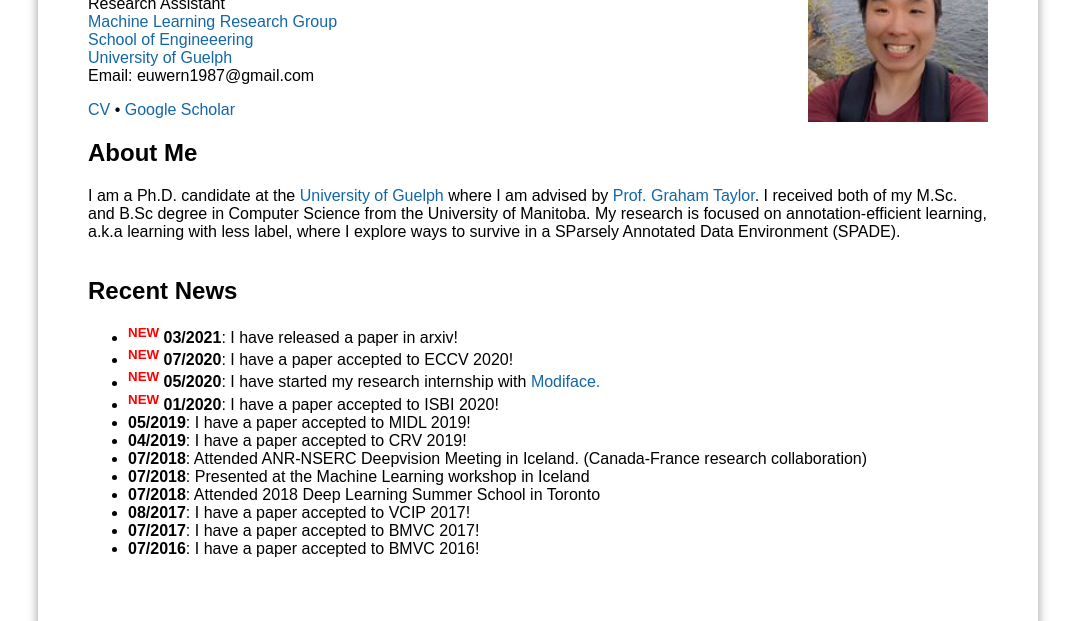
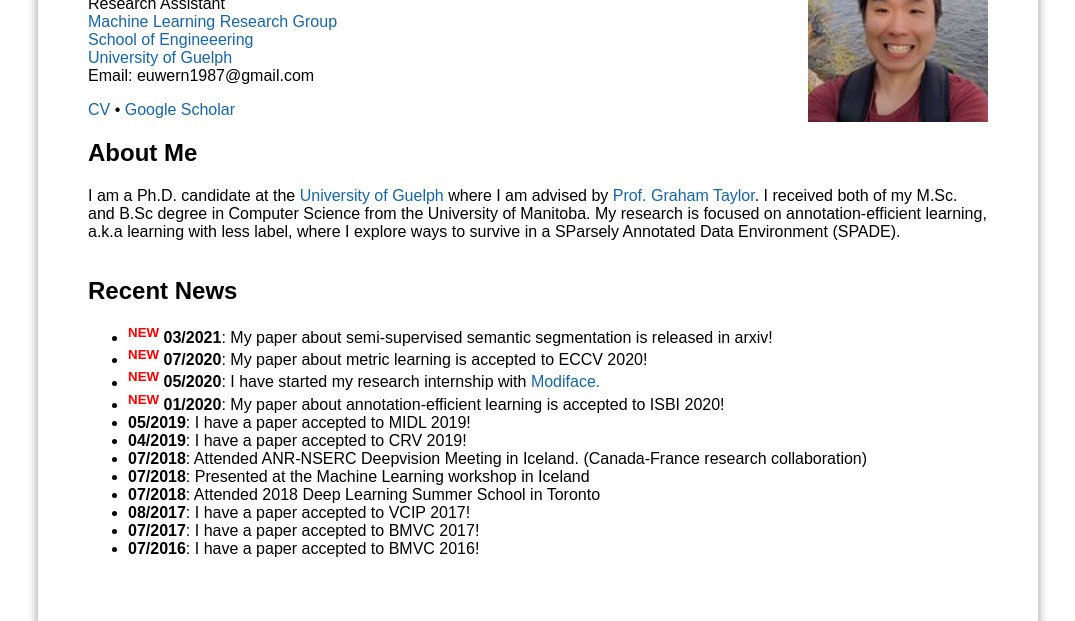
Before and after one commit to euwern/euwern.github.io, a plain HTML site: page index.html in a window 1280 px wide. Shown: the part 136-757 px from the top of the page, without its empty margins (102-1177 px from the left). Drawn offline with Linux system fonts and the light colour scheme.

Commit message:
Update index.html

```diff
--- a/index.html
+++ b/index.html
@@ -89,10 +89,10 @@ both of my M.Sc. and B.Sc. degree in Computer Science from the University of Man
   <!--<p>&nbsp;</p>-->
     <h2>Recent News</h2>
     <ul>
-	<li><sup><font color="red"><b>NEW</b></font></sup> <b>03/2021</b>: I have released a paper in arxiv!</li>
- 	<li><sup><font color="red"><b>NEW</b></font></sup> <b>07/2020</b>: I have a paper accepted to ECCV 2020!</li>
+	<li><sup><font color="red"><b>NEW</b></font></sup> <b>03/2021</b>: My paper about semi-supervised semantic segmentation is released in arxiv!</li>
+ 	<li><sup><font color="red"><b>NEW</b></font></sup> <b>07/2020</b>: My paper about metric learning is accepted to ECCV 2020!</li>
   	<li><sup><font color="red"><b>NEW</b></font></sup> <b>05/2020</b>: I have started my research internship with <a href='http://modiface.com/' target='_new'>Modiface.</a></li>
-	<li><sup><font color="red"><b>NEW</b></font></sup> <b>01/2020</b>: I have a paper accepted to ISBI 2020!</li>
+	<li><sup><font color="red"><b>NEW</b></font></sup> <b>01/2020</b>: My paper about annotation-efficient learning is accepted to ISBI 2020!</li>
         <li><b>05/2019</b>: I have a paper accepted to MIDL 2019!</li>
         <li><b>04/2019</b>: I have a paper accepted to CRV 2019!</li>
         <li><b>07/2018</b>: Attended ANR-NSERC Deepvision Meeting in Iceland. (Canada-France research collaboration)</li>
```
